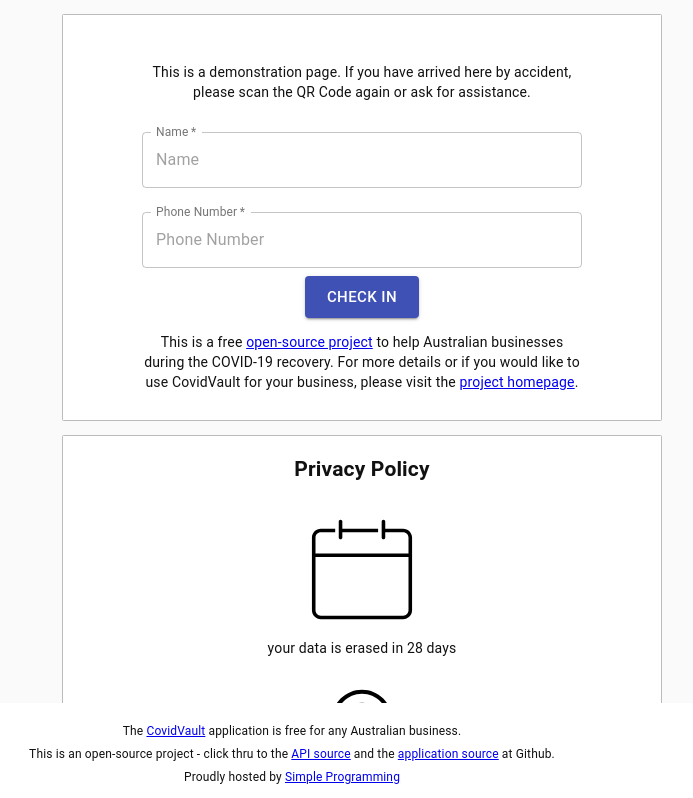
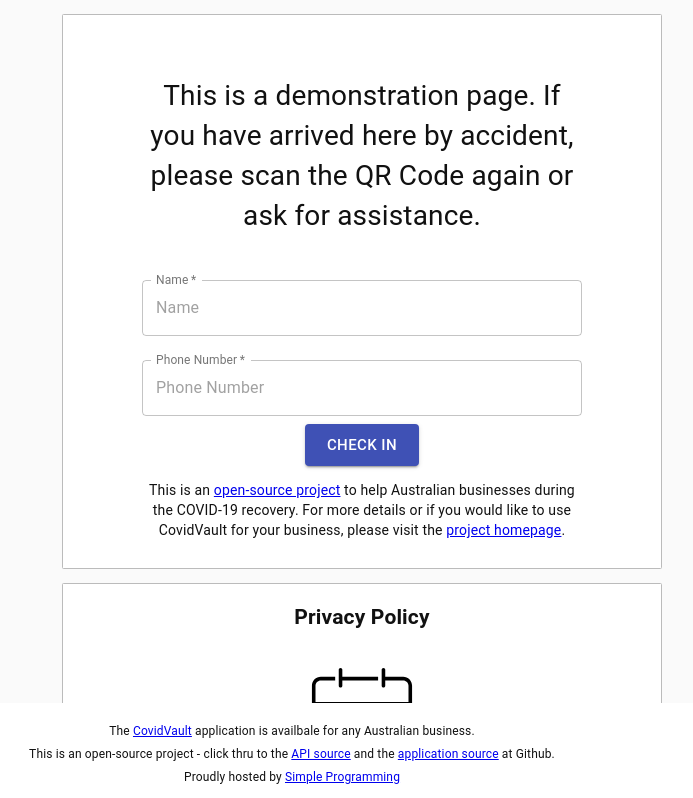
Before and after one commit to SimpleProgrammingAU/CovidVaultAPP, a React (Create React App) app: page / in a window 1280 px wide. Shown: the top 798 px of the page, without its empty margins (278-971 px from the left). Built offline with nearby package versions, Linux system fonts and the light colour scheme; no server answers.

Commit message:
Minor updates.

```diff
--- a/public/index.html
+++ b/public/index.html
@@ -8,7 +8,7 @@
     <meta name="theme-color" content="#000000" />
     <meta
       name="description"
-      content="A free and privacy conscious way to assist Australian businesses with contact tracing."
+      content="A privacy conscious way to assist Australian businesses with contact tracing."
     />
     <link rel="apple-touch-icon" href="%PUBLIC_URL%/logo192.png" />
     <link rel="manifest" href="%PUBLIC_URL%/manifest.json" />
--- a/src/components/Footer.tsx
+++ b/src/components/Footer.tsx
@@ -6,7 +6,7 @@
   render() {
     return (
       <div className="Footer">
-        <p>The <a href="https://www.covidvault.com.au/">CovidVault</a> application is free for any Australian business.</p>
+        <p>The <a href="https://www.covidvault.com.au/">CovidVault</a> application is availbale for any Australian business.</p>
         <p>This is an open-source project - click thru to the <a href="https://github.com/SimpleProgrammingAU/CovidVaultAPI">API source</a> and the <a href="https://github.com/SimpleProgrammingAU/CovidVaultAPP">application source</a> at Github.</p>
         <p>Proudly hosted by <a href="https://www.simpleprogramming.com.au/">Simple Programming</a></p>
       </div>
--- a/src/components/VisitorForm.tsx
+++ b/src/components/VisitorForm.tsx
@@ -218,7 +218,7 @@
     const submitDisabled =
       form.btnDisabled || locationChecklist.length !== locationChecklist.reduce((a, c) => (a += c.checked ? 1 : 0), 0);
     const checklist = form.btnText === "Check Out" || form.btnText === "Goodbye" || this._countdown > 0 ? null : <Checklist />;
-    const demoWarning = (locationID === "8634291744168120016") ? <p>This is a demonstration page. If you have arrived here by accident, please scan the QR Code again or ask for assistance.</p> : null;
+    const demoWarning = (locationID === "8634291744168120016") ? <p style={{fontSize: "200%"}}>This is a demonstration page. If you have arrived here by accident, please scan the QR Code again or ask for assistance.</p> : null;
     return (
       <div className="VisitorForm">
         {successMsg}
@@ -265,7 +265,7 @@
         {followOnImg}
         {errorMsg}
         <p>
-          This is a free <a href="https://github.com/SimpleProgrammingAU">open-source project</a> to help Australian businesses
+          This is an <a href="https://github.com/SimpleProgrammingAU">open-source project</a> to help Australian businesses
           during the COVID-19 recovery. For more details or if you would like to use CovidVault for your business, please visit
           the <a href="https://www.covidvault.com.au/">project homepage</a>.
         </p>
```
